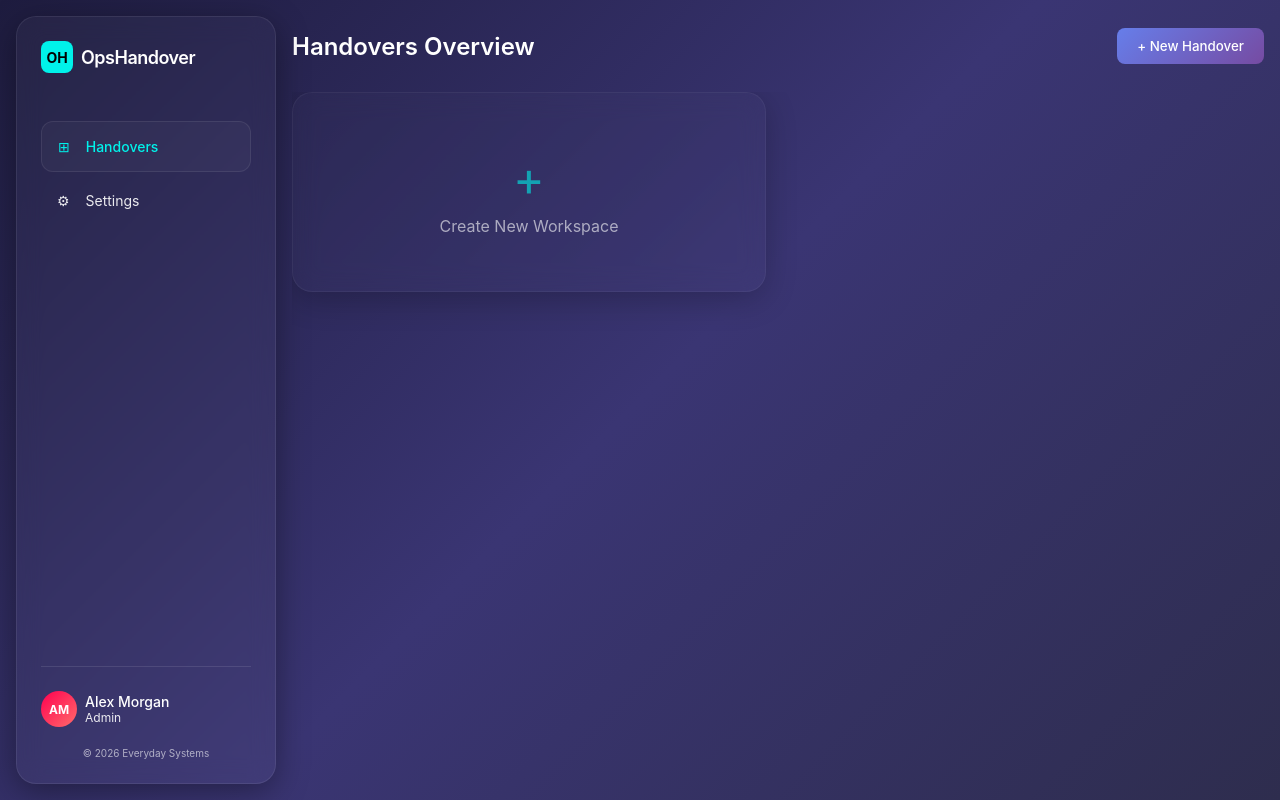
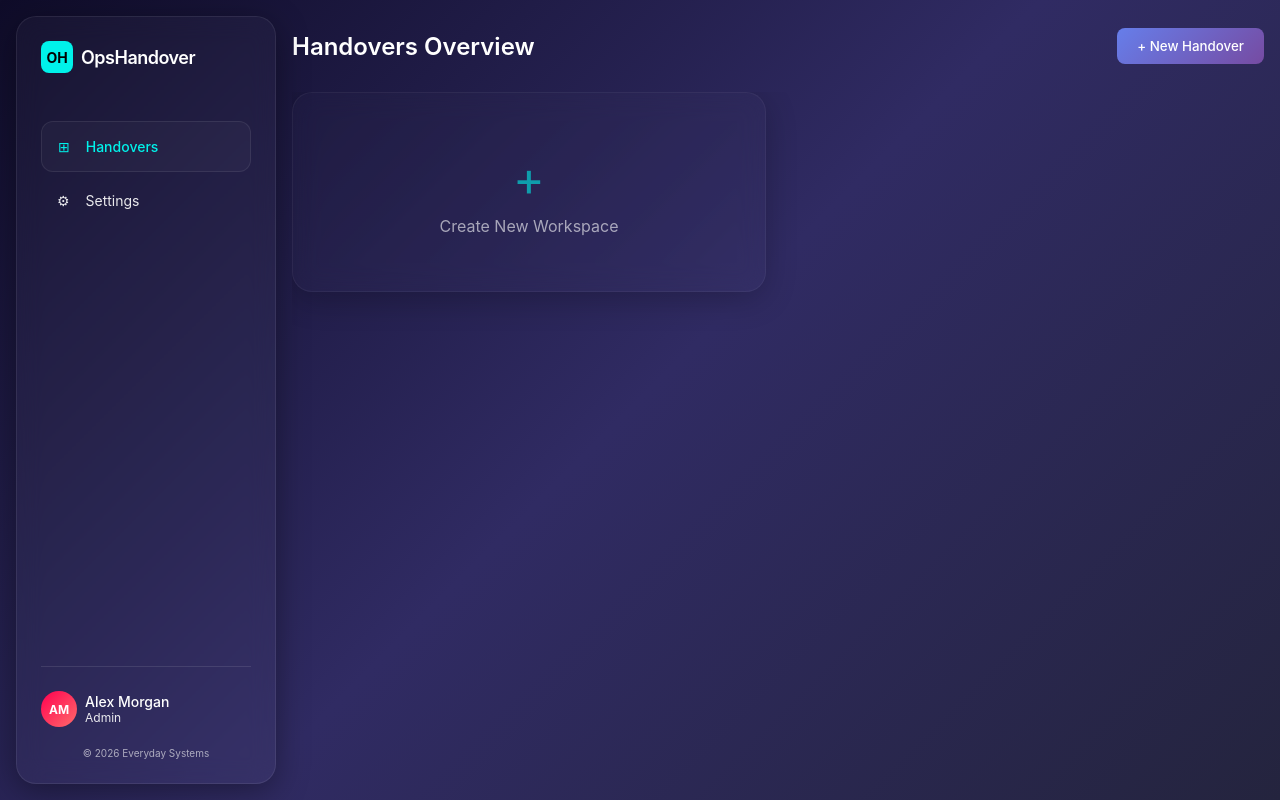
Before and after one commit to kanwarsx-prog/opsHandover, a React (Vite) app: page / in a window 1280 px wide. Built offline with nearby package versions, Linux system fonts and the light colour scheme; no server answers; the database is empty.

Commit message:
revert: restore original darker purple background

```diff
--- a/src/styles/variables.css
+++ b/src/styles/variables.css
@@ -1,7 +1,7 @@
 :root {
   /* Brand Identity: Premium Deep Tech */
-  --color-bg-base: #1a1b2e;
-  --color-bg-gradient: linear-gradient(135deg, #1e1c3f 0%, #3a3573 50%, #2e2d4e 100%);
+  --color-bg-base: #0a0b1e;
+  --color-bg-gradient: linear-gradient(135deg, #0f0c29 0%, #302b63 50%, #24243e 100%);
 
   /* Glassmorphism Tokens */
   --glass-bg: rgba(255, 255, 255, 0.03);
```
